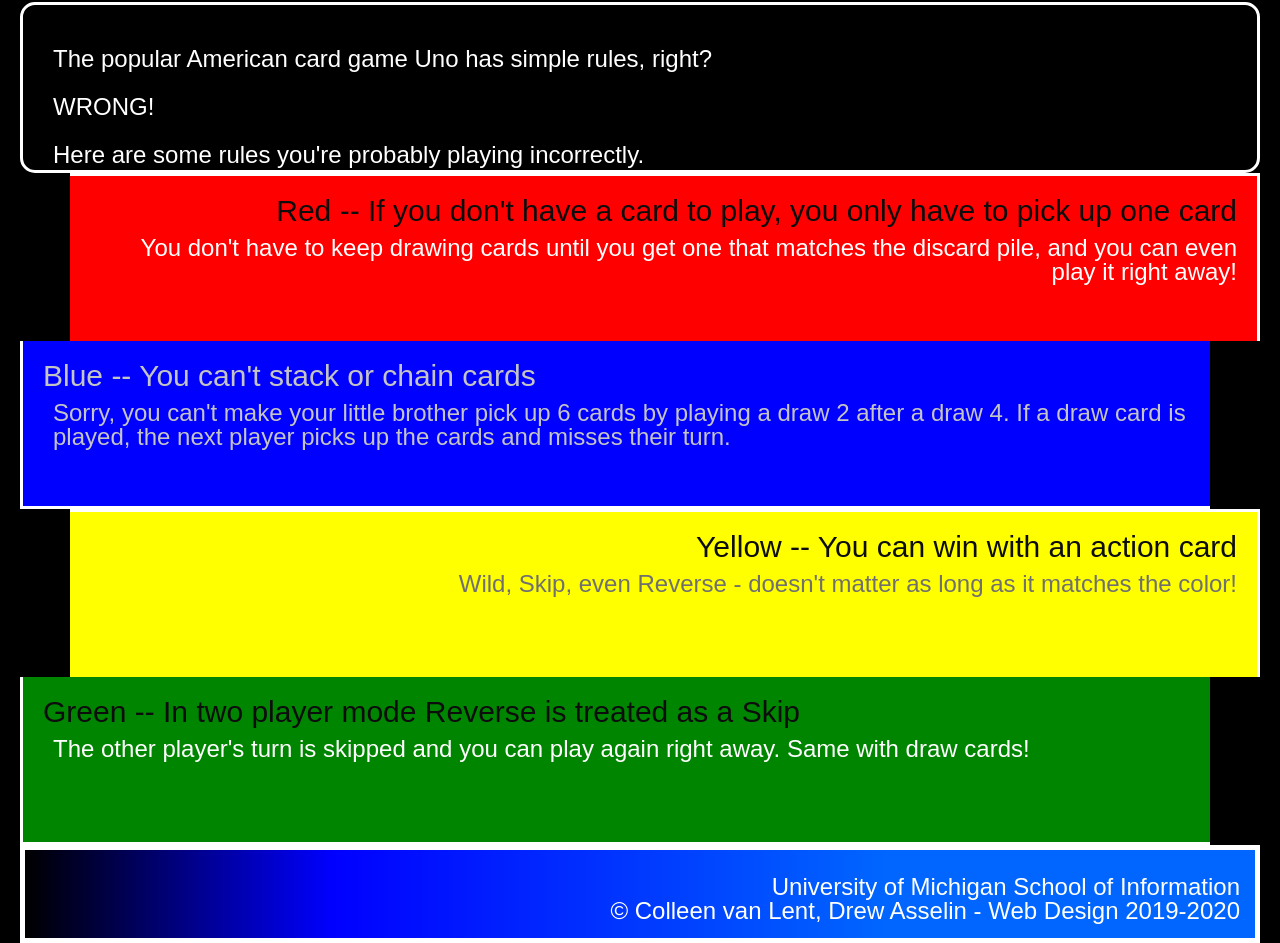
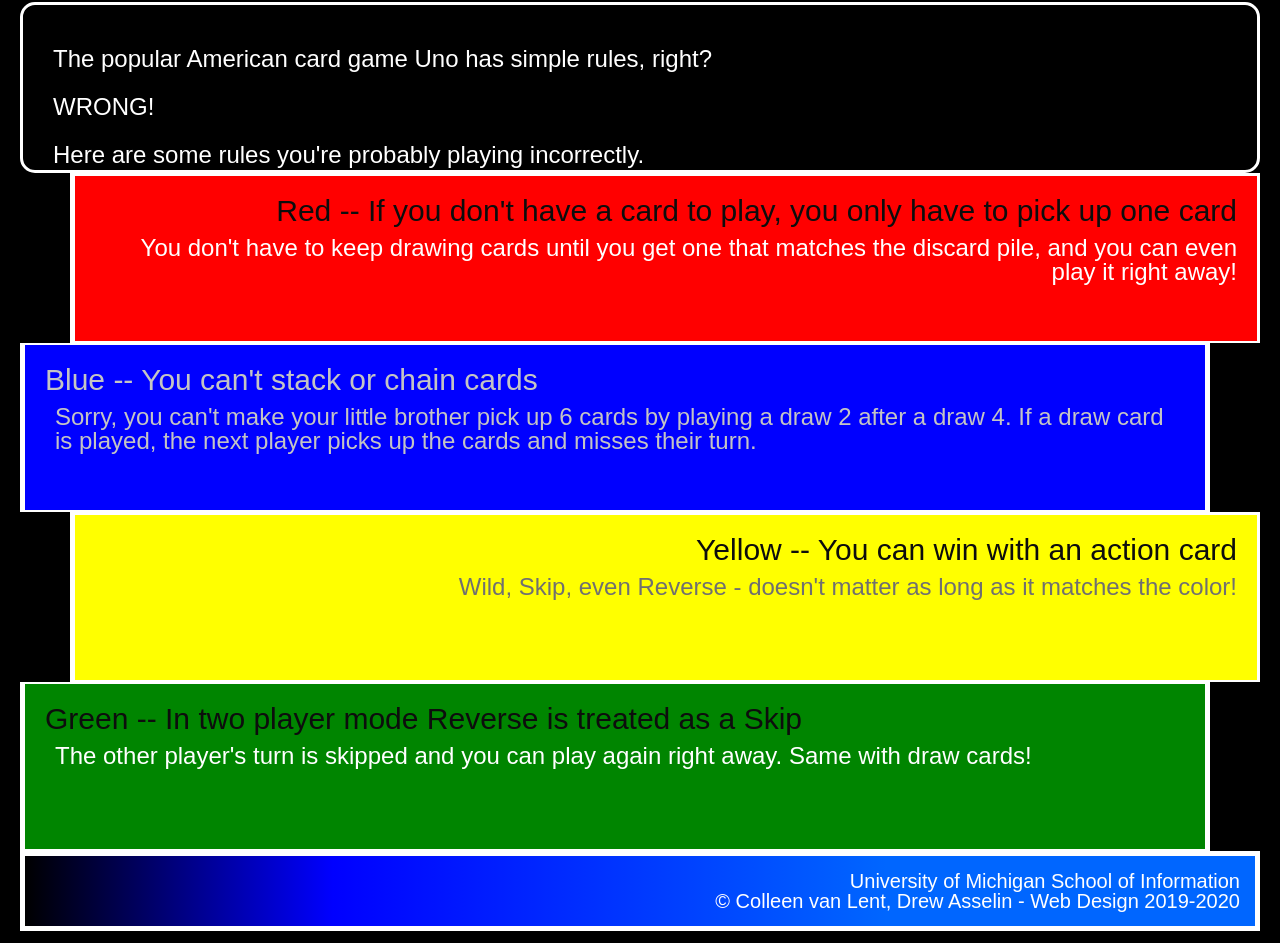
Before and after one commit to dmmcghee/hw2-w25, a plain HTML site: page index.html in a window 1280 px wide. Shown: the part 326-1269 px from the top of the page. Drawn offline with Linux system fonts and the light colour scheme.

Commit message:
Add files via upload

```diff
--- a/css/style.css
+++ b/css/style.css
@@ -1,5 +1,5 @@
 body{
-    font-family: Arial, Helvetica, sans-serif;
+    font-family: Arial, Helvetica;
     background-color: #000000;
     color: #ffffff;
     margin: 20px 20px 0px 20px
@@ -39,15 +39,17 @@ div{
     background-color: #ff0000;
     text-align: right;
     margin-left: 50px;
-    border-bottom: 2px;
-    border-left: 5px;
+    border-width: 3px 3px 2px 5px;
+    /* border-bottom: 2px;
+    border-left: 5px; */
 }
 .blue{
     background-color: #0000ff;
     text-align: left;
     margin-right: 50px;
-    border-right: 5px;
-    border-top: 2px;
+    border-width: 2px 5px 2px 5px;
+    /* border-right: 5px;
+    border-top: 2px; */
     color: #C4C4C4;
 }
 div.blue h2{
@@ -57,21 +59,25 @@ div.blue h2{
     background-color: #ffff00;
     text-align: right;
     margin-left: 50px;
-    border-bottom: 2px;
-    border-left: 5px;
+    border-width: 3px 3px 2px 5px;
+    /* border-bottom: 2px;
+    border-left: 5px; */
     color: #707070;
 }
 .green{
     background-color: #008500;
     text-align: left;
     margin-right: 50px;
-    border-right: 5px;
-    border-top: 2px;
+    border-width: 2px 5px 2px 5px;
+    /* border-right: 5px;
+    border-top: 2px; */
 }
 footer{
     background: rgb(0,0,0);
     background: linear-gradient(90deg, rgba(0,0,0,1) 0%, rgba(0,0,255,1) 25%, rgba(0,102,255,1) 70%);
     border: 5px solid white;
+}
+footer p{
     font-size: 20px;
     text-align: right;
     padding: 15px 15px 15px 0;
```
